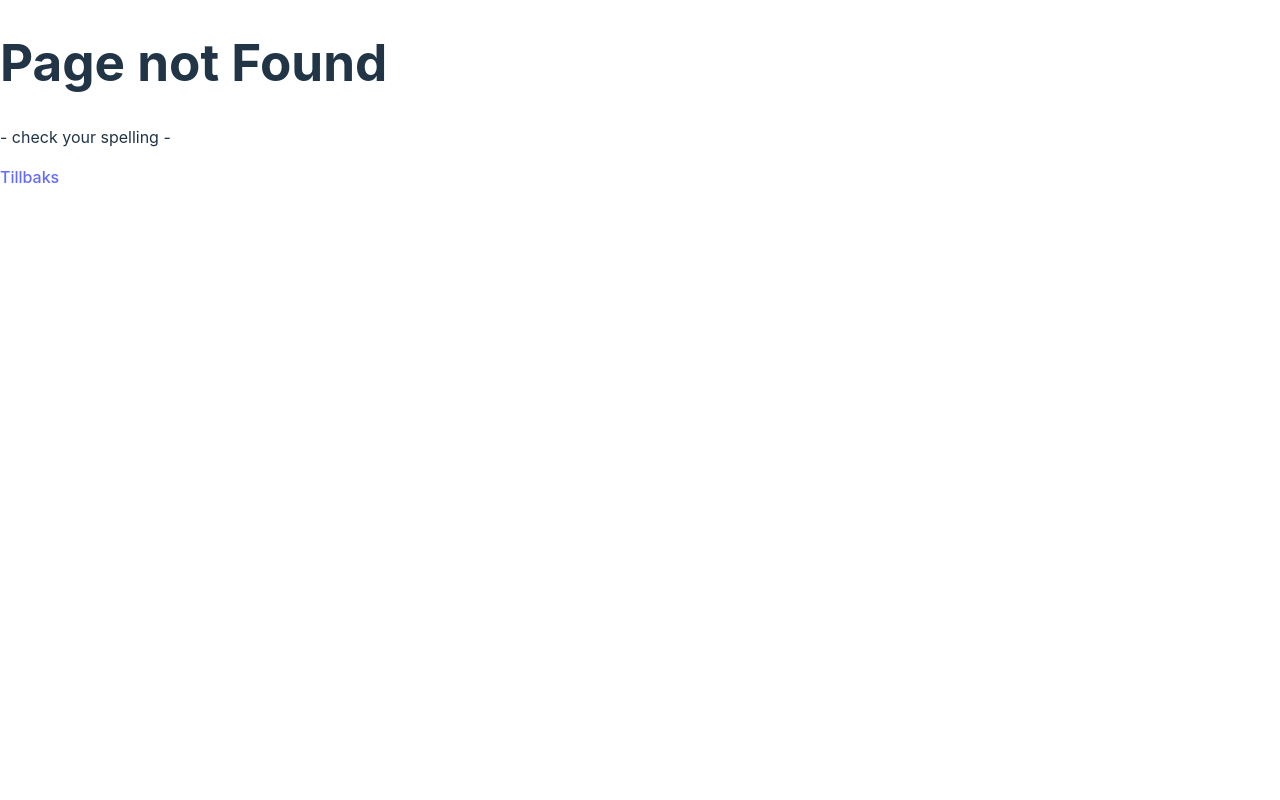
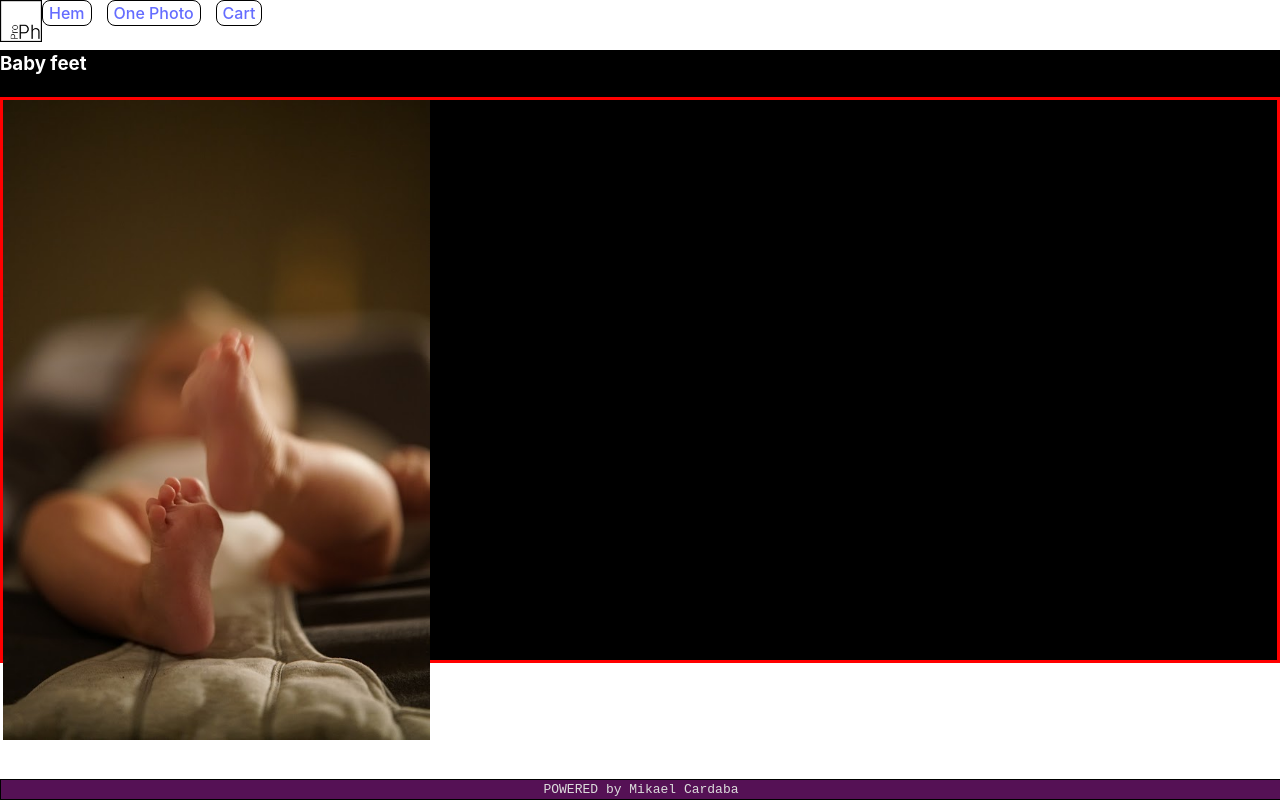
Before and after one commit to freesideMike/ProPh, a React (Vite) app: page /onephoto in a window 1280 px wide. Before the commit this address had no page. Built offline with nearby package versions, Linux system fonts and the light colour scheme.

Commit message:
added correct pages to links in header, added logoimage instead of html and css-logo, made mock-images appear on Home and OnePhoto pages, changed design of footer.

```diff
--- a/src/App.css
+++ b/src/App.css
@@ -1,7 +1,21 @@
 #root {
-  min-width: 100vw;
+  width: 100vw;
   min-height: 100vh;
+  margin: 0;
+  padding: 0;
 }
+
+
+
+
+
+
+
+
+
+
+
+
 /*
 .logo {
   height: 6em;
--- a/src/App.tsx
+++ b/src/App.tsx
@@ -4,7 +4,7 @@ import { RouterProvider } from "react-router-dom";
 import { router } from "./Router";
 
 function App() {
-  const [user, setUser] = useState([]);
+  const [product, setProduct] = useState([]);
 
   return (
     <>
--- a/src/components/Logo.tsx
+++ b/src/components/Logo.tsx
@@ -2,13 +2,7 @@ import "./../styles/logo.css";
 
 const Logo = () => {
   return (
-    <>
-      <article className="logoContainer">
-        <div className="logoframe logoTextContaioner">
-          <div className="tiltedText">Pro</div>
-          <div className="text">Ph</div>
-        </div>
-      </article>
+    <><img src="./bab" alt="" />
     </>
   );
 };
--- /dev/null
+++ b/src/pages/Cart.tsx
@@ -0,0 +1,8 @@
+const Cart = () => {
+  return (
+    <>
+      <h1>Cart</h1>
+    </>
+  );
+};
+export default Cart;
--- a/src/pages/Home.tsx
+++ b/src/pages/Home.tsx
@@ -1,7 +1,16 @@
+import babyFeet from "./../img/babyFeet.jpg";
+
 const Home = () => {
   return (
     <>
-      <img src="./../img/babyFeet.jpg" alt="Babyfeet in focus" />
+      <article className="photosContainer">
+        <img src={babyFeet} alt="Babyfeet in focus" className="photo photo1" />
+        <img src={babyFeet} alt="Babyfeet in focus" className="photo photo2" />
+        <img src={babyFeet} alt="Babyfeet in focus" className="photo photo3" />
+        <img src={babyFeet} alt="Babyfeet in focus" className="photo photo4" />
+        <img src={babyFeet} alt="Babyfeet in focus" className="photo photo5" />
+        <img src={babyFeet} alt="Babyfeet in focus" className="photo photo6" />
+      </article>
     </>
   );
 };
--- a/src/pages/Layout.tsx
+++ b/src/pages/Layout.tsx
@@ -1,27 +1,23 @@
 import { NavLink, Outlet } from "react-router-dom";
 import "./../index.css";
-import "./../styles/logo.css";
 import "./../styles/layout.css";
-import Logo from "../components/Logo";
+import logoBig from "./../img/logoBig.png";
 
 export const Layout = () => {
   return (
     <>
       <header className="header">
-        <article className="logo header-item left">
-          <Logo />
-        </article>
-
+        <img src={logoBig} alt="Pro Ph logo" className="logo" />
         <nav className="navigation header-item right">
           <ul>
             <li>
               <NavLink to={"/"}>Hem</NavLink>
             </li>
             <li>
-              <NavLink to={"/login"}>Login</NavLink>
+              <NavLink to={"/onephoto"}>One Photo</NavLink>
             </li>
             <li>
-              <NavLink to={"/mypage"}>MyPage</NavLink>
+              <NavLink to={"/cart"}>Cart</NavLink>
             </li>
           </ul>
         </nav>
@@ -29,9 +25,14 @@ export const Layout = () => {
       <main>
         <Outlet />
       </main>
-      <article className="footer">
-        <footer> Stuff ... </footer>
-      </article>
+      <footer>
+        <p>
+        POWERED by
+        Mikael Cardaba
+        </p>
+        <p>
+        </p>
+      </footer>
     </>
   );
 };
--- /dev/null
+++ b/src/pages/OnePhoto.tsx
@@ -0,0 +1,13 @@
+import babyFeet from "./../img/babyFeet.jpg";
+
+const OnePhoto = () => {
+  return (
+    <>
+      <h3>Baby feet</h3>
+      <article className="onePhotoContainer">
+        <img src={babyFeet} alt="" className="onePhoto" />
+      </article>
+    </>
+  );
+};
+export default OnePhoto;
--- a/src/styles/layout.css
+++ b/src/styles/layout.css
@@ -3,16 +3,31 @@ header {
   top: 0;
   display: flex;
   flex-direction: row;
+  box-shadow: ;
+}
+
+main {
+  margin-top: 50px;
+  position: relative;
+  background-color: black;
+  color: white;
 }
 
 footer {
-  position: absolute;
+  position: fixed;
   bottom: 0;
   width: 100vw;
   margin-left: auto;
   margin-right: auto;
   border: 1px solid black;
-  background-color: lightgrey;
+  color: #dddddd;
+  background-color: #551155;
+  text-align: center;
+  font-family: monospace;
+}
+p {
+  margin: 0;
+  padding: 0;
 }
 
 ul {
@@ -22,6 +37,7 @@ ul {
   padding: 0;
   margin: 0;
 }
+
 li {
   margin-right: 15px;
   padding: 0px 6px;
@@ -29,3 +45,62 @@ li {
   border: 1px solid black;
   list-style-type: none;
 }
+
+.logo {
+  height: 40px;
+  width: 40px;
+  border: 1px solid black;
+}
+.photosContainer {
+  position: absolute;
+  top: 48px;
+
+}
+
+.photo {
+  width: 40vw;
+  height: 40vw;
+  object-fit: cover;
+  margin: 2px 5px;
+}
+
+.photo1 {
+  transform: rotate(0.5deg);
+}
+
+
+.photo2 {
+  transform: rotate(-1deg);
+}
+
+
+.photo3 {
+  transform: rotate(-0.75deg);
+}
+
+
+.photo4 {
+  transform: rotate(0.7deg);
+}
+
+
+.photo5 {
+  transform: rotate(0deg);
+}
+
+
+.photo6 {
+  transform: rotate(-0.9deg);
+}
+
+.onePhotoContainer {
+  height: 70vh;
+  justify-content: center;
+  align-self: center;
+  border: 3px red solid;
+}
+.onePhoto {
+  max-width: 86vw;
+  max-height: 80vh;
+
+}
--- a/src/styles/logo.css
+++ /dev/null
@@ -1,50 +0,0 @@
-.logocontainer {
-  position: absolute;
-  top: 8px;
-  left: 12px;
-}
-
-.logoframe {
-  display: flex;
-  flex-direction: row;
-  height: 38px;
-  width: 38px;
-  border: 1px solid black;
-  margin: 0;
-  padding: 0;
-}
-
-.text {
-  position: relative;
-  font-family: Arial, Helvetica, sans-serif;
-  font-size: 18px;
-  right: 6px;
-}
-
-.tiltedText {
-  position: relative;
-  font-family: Arial, Helvetica, sans-serif;
-  font-size: 12px;
-  display: inline-block;
-  transform: rotate(270deg);
-  left: 16px;
-  bottom: 0px;
-  margin: 0;
-  padding: 0;
-}
-
-/*
-// from react default site
-.logo {
-  height: 6em;
-  padding: 1.5em;
-  will-change: filter;
-  transition: filter 300ms;
-}
-.logo:hover {
-  filter: drop-shadow(0 0 2em #646cffaa);
-}
-.logo.react:hover {
-  filter: drop-shadow(0 0 2em #61dafbaa);
-}
-  */
```
Also changed, not shown: src/Router.tsx (+11 -1 lines), src/img/logoBig.png (added).
